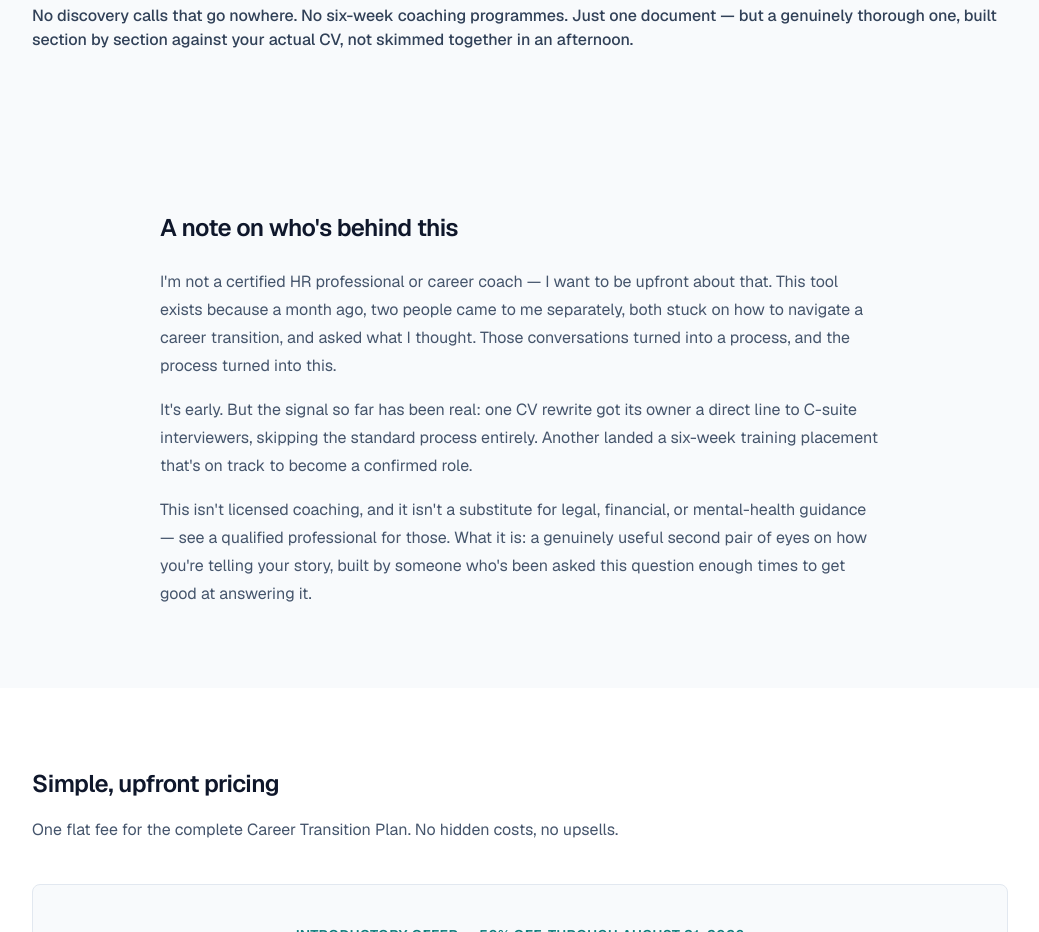
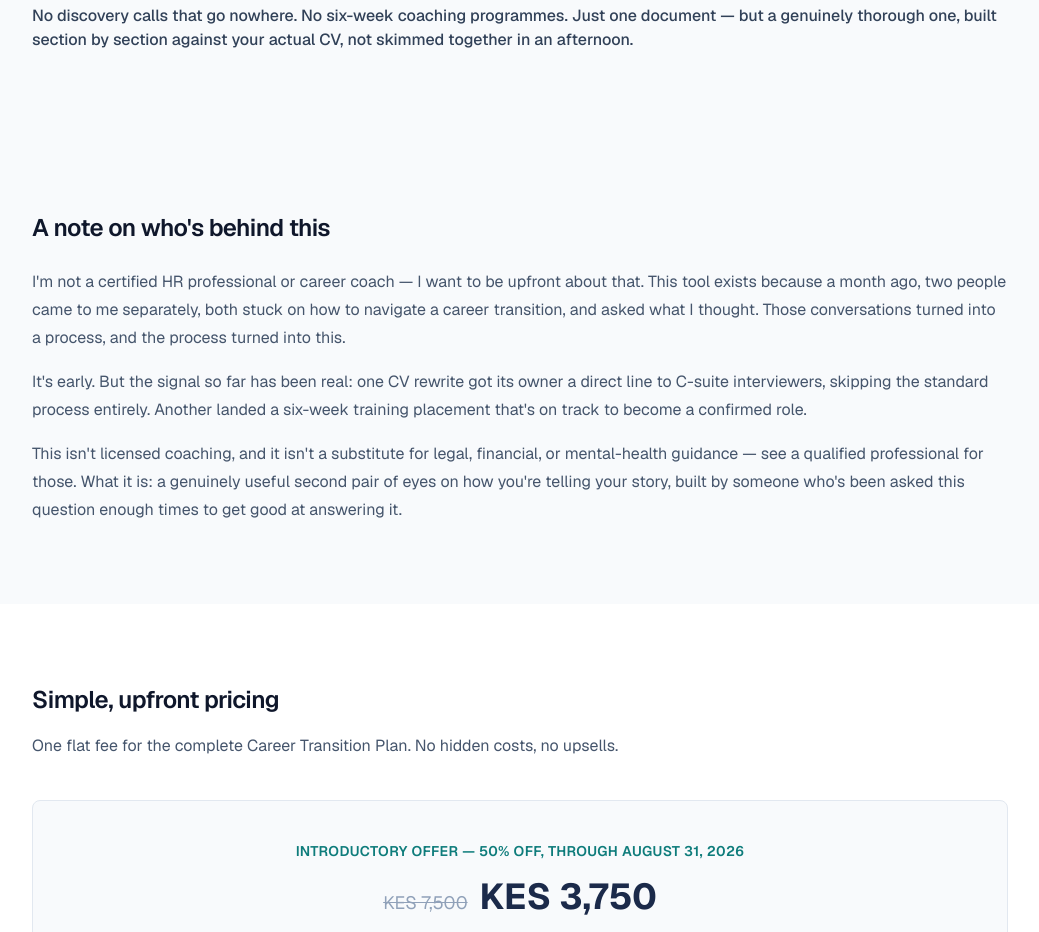
Before and after one commit to ericgitonga/career-transition, a Next.js app in the folder landing/: page / in a window 1280 px wide. Shown: the part 3540-4472 px from the top of the page, without its empty margins (120-1159 px from the left). Built offline with nearby package versions, Linux system fonts and the light colour scheme.

Commit message:
Widen founder disclaimer section to match column width

```diff
--- a/landing/src/app/page.tsx
+++ b/landing/src/app/page.tsx
@@ -287,7 +287,7 @@
       </section>
 
       <section id="about" className="bg-slate-50">
-        <div className="mx-auto max-w-3xl px-6 py-20">
+        <div className="mx-auto max-w-5xl px-6 py-20">
           <h2 className="text-2xl font-semibold tracking-tight text-slate-900">
             A note on who&apos;s behind this
           </h2>
```
